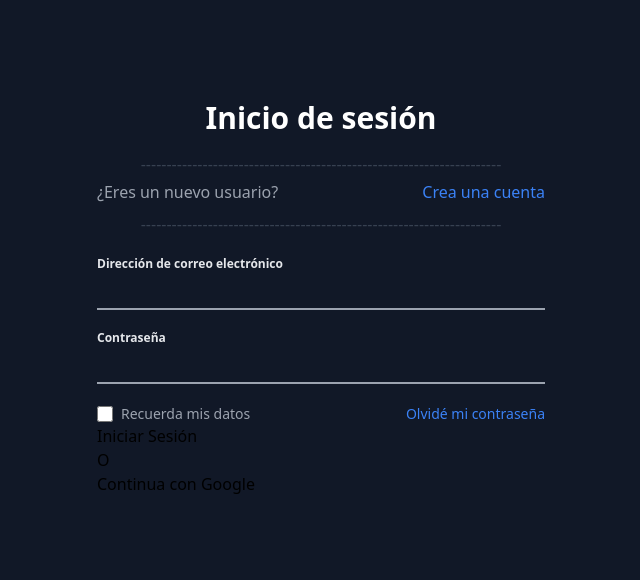
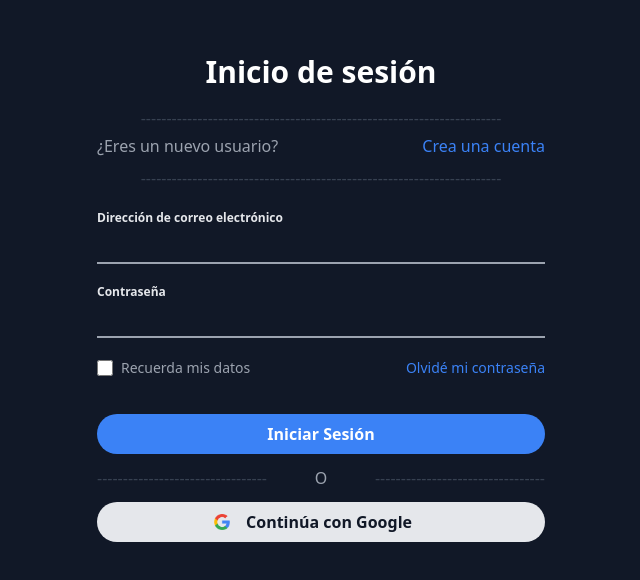
Before and after one commit to jagomezpe/astratic, a React (Create React App) app: page /login in a window 1280 px wide. Shown: the part 102-682 px from the top of the page, without its empty margins (287-927 px from the left). Built offline with nearby package versions, Linux system fonts and the light colour scheme.

Commit message:
agregar los últimos estilos a la pantalla del login

```diff
--- a/src/components/Navbar.jsx
+++ b/src/components/Navbar.jsx
@@ -11,7 +11,7 @@ const Navbar = () => {
                 <li>Opción3</li>
                 <li className='px-3'>
                     <Link to='/login'>
-                        <button className='bg-blue-500 p-1 px-3 text-white rounded-full hover:bg-blue-800'>
+                        <button className='bg-blue-500 p-1 px-3 text-white rounded-full hover:bg-blue-600'>
                             Iniciar Sesión
                         </button>
                     </Link>
--- a/src/pages/Login.jsx
+++ b/src/pages/Login.jsx
@@ -1,4 +1,5 @@
 import React from 'react'
+import Google from 'media/logo-google.png'
 import { Link } from 'react-router-dom'
 
 const Login = () => {
@@ -31,7 +32,7 @@ const Login = () => {
                 <div className='flex justify-between mt-5'>
                     <div className='flex items-center'>
                         <input type="checkbox" name="recuerdame" className='h-4 w-4'/>
-                        <label htmlFor="recuerdame" className="ml-2 block text-sm text-gray-400">
+                        <label htmlFor="recuerdame" className="ml-2 text-sm text-gray-400">
                             Recuerda mis datos
                         </label>
                     </div>
@@ -41,19 +42,26 @@ const Login = () => {
                         </Link>
                     </div>
                 </div>
-                <div>
+                <div className='mt-9'>
                     <Link to='/admin'>
-                        <button type="submit">
+                        <button type="submit"
+                        className='flex items-center justify-center w-full bg-blue-500 p-2 text-white rounded-full hover:bg-blue-600 font-semibold text-base'>
                             Iniciar Sesión
                         </button>
                     </Link>
                 </div>
-                <div>
+                <div className='flex items-center justify-between text-gray-400 my-3'>
+                    <span className='text-gray-700'>---------------------------------</span>
                     O
+                    <span className='text-gray-700'>---------------------------------</span>
                 </div>
                 <div>
-                    <button>
-                        Continua con Google
+                    <button type="submit"
+                    className='flex items-center justify-center w-full bg-gray-200 p-2 text-gray-900 rounded-full hover:bg-gray-300 font-semibold text-base'>
+                        <div className='group flex justify-center items-center'>
+                            <img src={Google} alt="Logo Google" className='h-4 w-4'/>
+                            <span className='mx-4'>Continúa con Google</span>
+                        </div>
                     </button>
                 </div>
             </form>
```
Also changed, not shown: src/media/logo-google.png (added).
